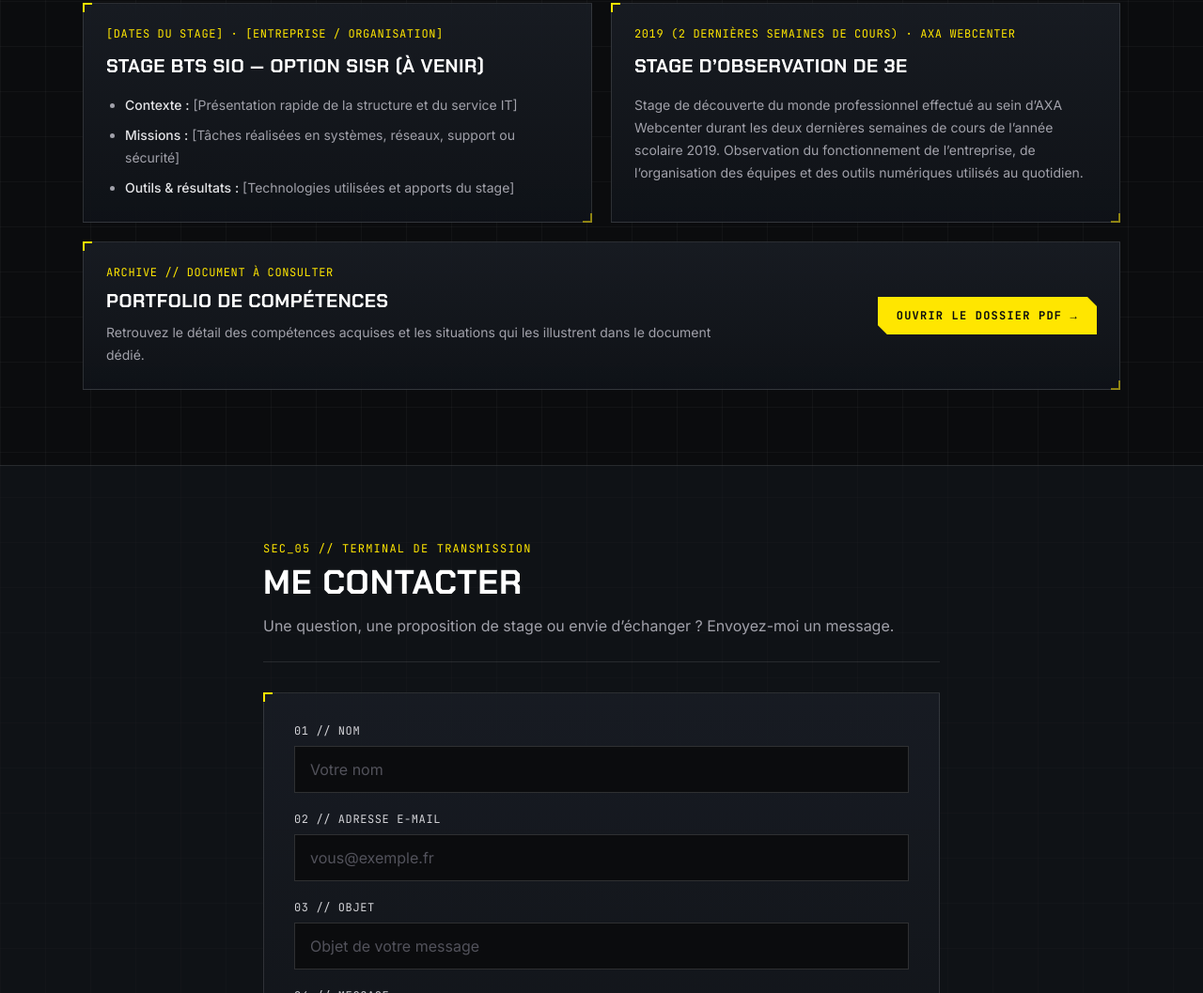
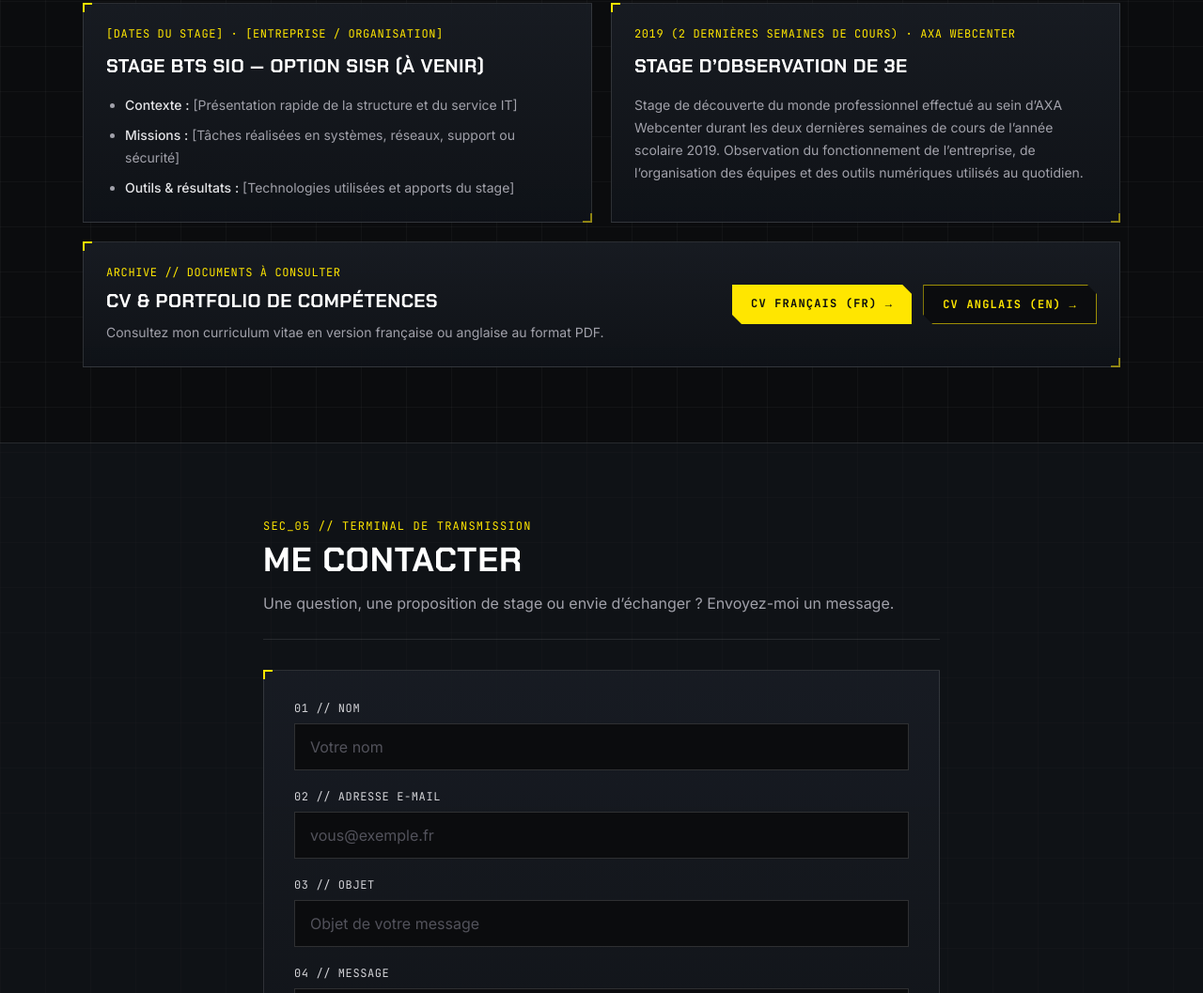
Before and after one commit to axel12-0/axel.nivore.github.io, a plain HTML site: page index.html in a window 1280 px wide. Shown: the part 2063-3120 px from the top of the page at 94% size. Drawn offline with nearby package versions, Linux system fonts and the light colour scheme.

Commit message:
CV anglais ajoute

```diff
--- a/index.html
+++ b/index.html
@@ -277,11 +277,14 @@
 				<article class="hud-card p-6 md:col-span-2">
 					<div class="flex flex-col justify-between gap-6 md:flex-row md:items-center">
 						<div>
-							<p class="font-mono text-xs tracking-wider text-endfield">ARCHIVE // DOCUMENT À CONSULTER</p>
-							<h3 class="mt-2 font-display text-xl font-bold tracking-wide text-white uppercase">Portfolio de compétences</h3>
-							<p class="mt-2 max-w-2xl text-sm leading-6 text-zinc-400">Retrouvez le détail des compétences acquises et les situations qui les illustrent dans le document dédié.</p>
+							<p class="font-mono text-xs tracking-wider text-endfield">ARCHIVE // DOCUMENTS À CONSULTER</p>
+							<h3 class="mt-2 font-display text-xl font-bold tracking-wide text-white uppercase">CV &amp; Portfolio de compétences</h3>
+							<p class="mt-2 max-w-2xl text-sm leading-6 text-zinc-400">Consultez mon curriculum vitae en version française ou anglaise au format PDF.</p>
 						</div>
-						<a class="chamfer-sm shrink-0 bg-endfield px-5 py-3 text-center font-mono text-xs font-bold tracking-widest text-ink uppercase transition hover:bg-white" href="documents/CV_Axel_Nivore_v2.pdf">Ouvrir le dossier PDF →</a>
+						<div class="flex shrink-0 flex-wrap gap-3">
+							<a class="chamfer-sm bg-endfield px-5 py-3 text-center font-mono text-xs font-bold tracking-widest text-ink uppercase transition hover:bg-white" href="documents/CV_Axel_Nivore_v2.pdf" target="_blank" rel="noopener noreferrer">CV Français (FR) →</a>
+							<a class="chamfer-sm border border-endfield/60 bg-ink px-5 py-3 text-center font-mono text-xs font-bold tracking-widest text-endfield uppercase transition hover:bg-endfield hover:text-ink" href="documents/EN_CV_livecareer.pdf" target="_blank" rel="noopener noreferrer">CV Anglais (EN) →</a>
+						</div>
 					</div>
 				</article>
 			</div>
```
Also changed, not shown: 1 other file.
